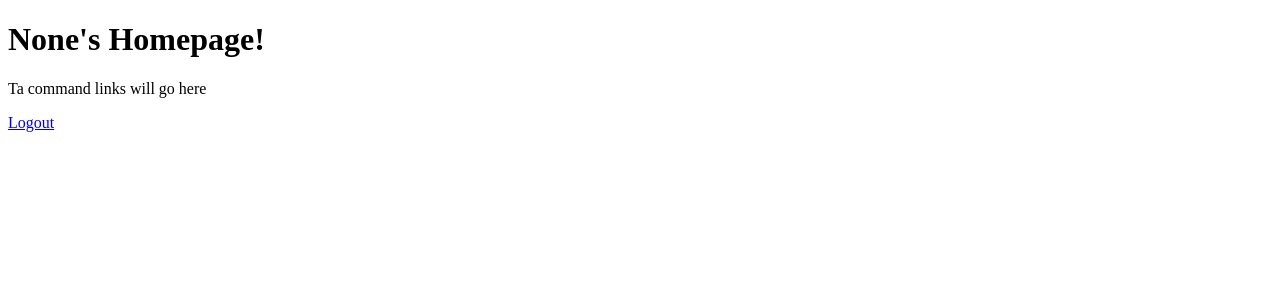
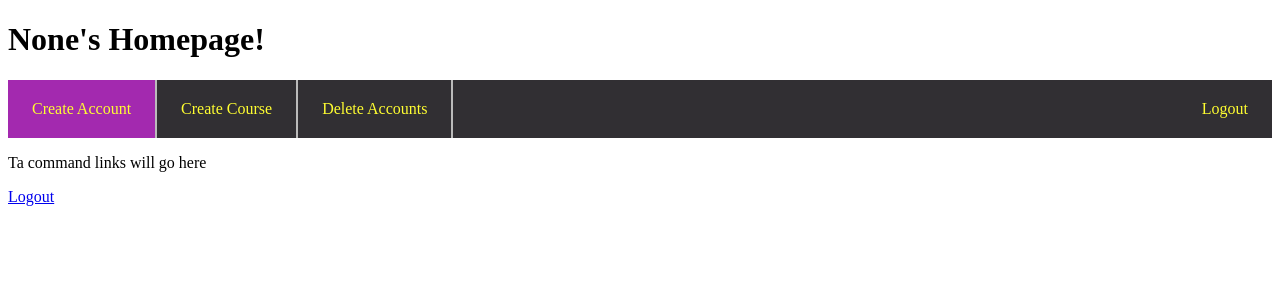
Before and after one commit to nmscannell/TaScheduleizer, a Django app: page /ta/ in a window 1280 px wide. Shown: the top 300 px of the page. Run offline with Django 3.2, Linux system fonts and the light colour scheme; data comes from the database, SQL or seed files in the repository.

Commit message:
navigation bar

```diff
--- a/templates/Accounts/InstructorHome.html
+++ b/templates/Accounts/InstructorHome.html
@@ -40,6 +40,12 @@ li a:hover:not(.active) {
 </style>
 <body>
 <h1> {{ account }}'s Homepage </h1>
+<ul>
+    <li><a class="active" href="/createaccount/">Create Account</a></li>
+    <li><a href=" ">Create Course</a></li>
+     <li><a href="deleteaccount">Delete Accounts</a></li>
+     <li style="float:right"><a href="/login/">Logout</a></li>
+</ul>
 <p>Instructor commands will go here</p>
 <a href="/login/">Logout</a>
 </body>
--- a/templates/Accounts/SupervisorHome.html
+++ b/templates/Accounts/SupervisorHome.html
@@ -40,6 +40,12 @@ li a:hover:not(.active) {
 </style>
 <body>
 <h1> Supervisor Homepage </h1>
+<ul>
+    <li><a class="active" href="/createaccount/">Create Account</a></li>
+    <li><a href=" ">Create Course</a></li>
+     <li><a href="deleteaccount">Delete Accounts</a></li>
+     <li style="float:right"><a href="/login/">Logout</a></li>
+</ul>
 <p>Supervisor commands will go here</p>
 <a href="/login/">Logout</a>
 </body>
--- a/templates/Accounts/TaHome.html
+++ b/templates/Accounts/TaHome.html
@@ -40,6 +40,12 @@ li a:hover:not(.active) {
 </style>
 <body>
 <h1> {{ account }}'s Homepage! </h1>
+<ul>
+    <li><a class="active" href="/createaccount/">Create Account</a></li>
+    <li><a href=" ">Create Course</a></li>
+     <li><a href="deleteaccount">Delete Accounts</a></li>
+     <li style="float:right"><a href="/login/">Logout</a></li>
+</ul>
 <p>Ta command links will go here</p>
 <a href="/login/">Logout</a>
 </body>
```
